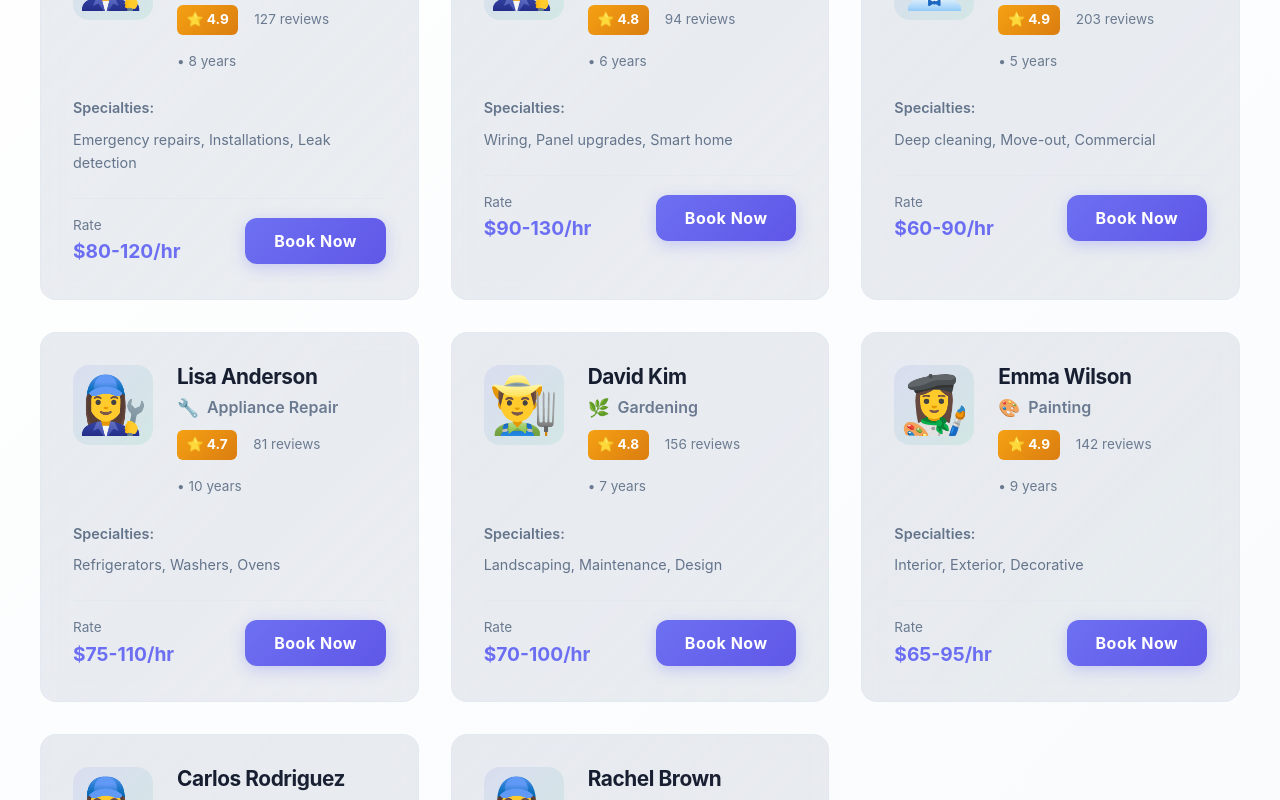
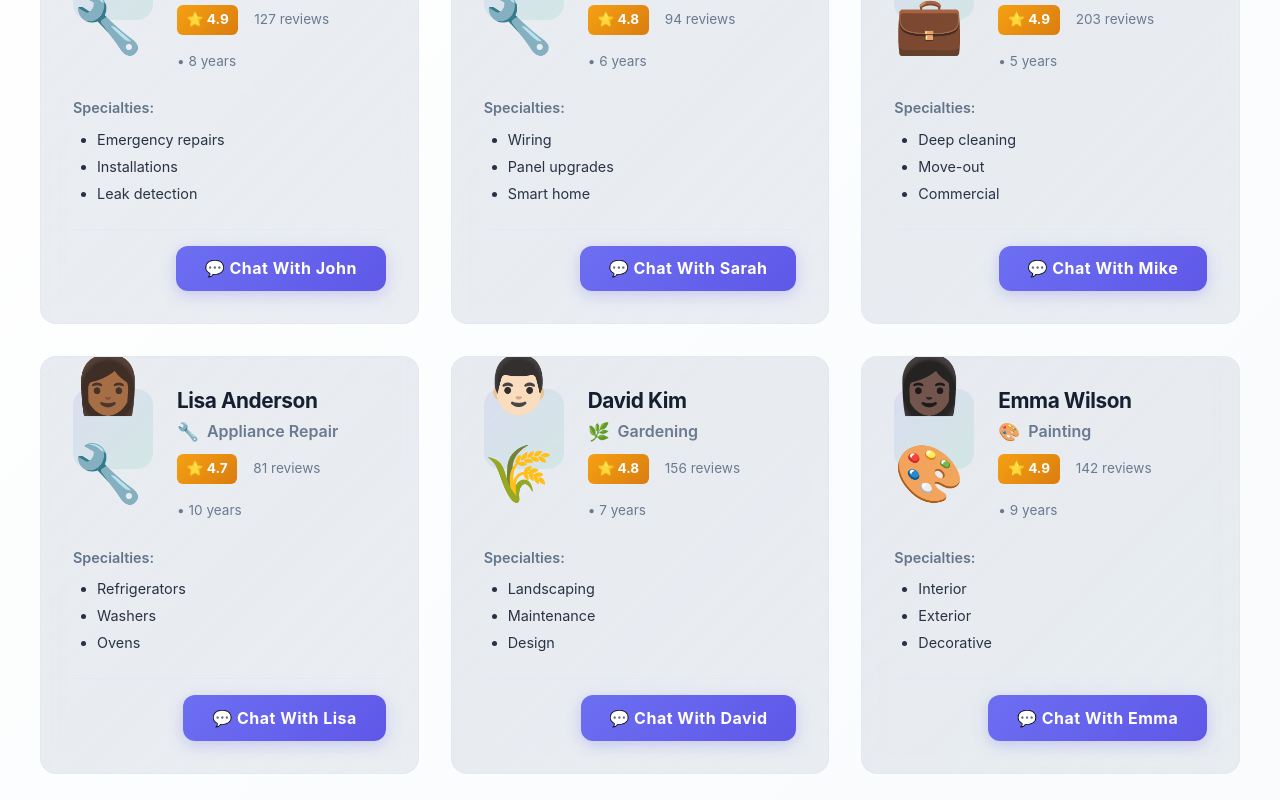
Before and after one commit to trevahkagiso-pixel/Service-Providers, a React (Vite) app in the folder service-booking-fe/: page /providers in a window 1280 px wide. Shown: the part 400-1200 px from the top of the page. Built offline with nearby package versions, Linux system fonts and the light colour scheme.

Commit message:
Chat With

```diff
--- a/service-booking-fe/src/pages/Providers.tsx
+++ b/service-booking-fe/src/pages/Providers.tsx
@@ -1,14 +1,14 @@
 import { SERVICES } from '../constants/services'
 
 const PROVIDERS = [
-  { id: 1, name: 'John Martinez', service: 'Plumbing', rating: 4.9, reviews: 127, experience: '8 years', avatar: '👨‍🔧', price: '$80-120/hr', specialties: 'Emergency repairs, Installations, Leak detection' },
-  { id: 2, name: 'Sarah Chen', service: 'Electrical', rating: 4.8, reviews: 94, experience: '6 years', avatar: '👩‍🔧', price: '$90-130/hr', specialties: 'Wiring, Panel upgrades, Smart home' },
-  { id: 3, name: 'Mike Johnson', service: 'Cleaning', rating: 4.9, reviews: 203, experience: '5 years', avatar: '🧑‍💼', price: '$60-90/hr', specialties: 'Deep cleaning, Move-out, Commercial' },
-  { id: 4, name: 'Lisa Anderson', service: 'Appliance Repair', rating: 4.7, reviews: 81, experience: '10 years', avatar: '👩‍🔧', price: '$75-110/hr', specialties: 'Refrigerators, Washers, Ovens' },
-  { id: 5, name: 'David Kim', service: 'Gardening', rating: 4.8, reviews: 156, experience: '7 years', avatar: '👨‍🌾', price: '$70-100/hr', specialties: 'Landscaping, Maintenance, Design' },
-  { id: 6, name: 'Emma Wilson', service: 'Painting', rating: 4.9, reviews: 142, experience: '9 years', avatar: '👩‍🎨', price: '$65-95/hr', specialties: 'Interior, Exterior, Decorative' },
-  { id: 7, name: 'Carlos Rodriguez', service: 'HVAC', rating: 4.8, reviews: 118, experience: '12 years', avatar: '👨‍🔧', price: '$95-140/hr', specialties: 'Installation, Maintenance, Repair' },
-  { id: 8, name: 'Rachel Brown', service: 'Carpentry', rating: 4.9, reviews: 167, experience: '11 years', avatar: '👩‍🔧', price: '$85-125/hr', specialties: 'Custom furniture, Repairs, Remodeling' }
+  { id: 1, name: 'John Martinez', service: 'Plumbing', rating: 4.9, reviews: 127, experience: '8 years', avatar: '👨🏽🔧', price: '$80-120/hr', specialties: ['Emergency repairs', 'Installations', 'Leak detection'] },
+  { id: 2, name: 'Sarah Chen', service: 'Electrical', rating: 4.8, reviews: 94, experience: '6 years', avatar: '👩🏻🔧', price: '$90-130/hr', specialties: ['Wiring', 'Panel upgrades', 'Smart home'] },
+  { id: 3, name: 'Mike Johnson', service: 'Cleaning', rating: 4.9, reviews: 203, experience: '5 years', avatar: '🧑🏿💼', price: '$60-90/hr', specialties: ['Deep cleaning', 'Move-out', 'Commercial'] },
+  { id: 4, name: 'Lisa Anderson', service: 'Appliance Repair', rating: 4.7, reviews: 81, experience: '10 years', avatar: '👩🏾🔧', price: '$75-110/hr', specialties: ['Refrigerators', 'Washers', 'Ovens'] },
+  { id: 5, name: 'David Kim', service: 'Gardening', rating: 4.8, reviews: 156, experience: '7 years', avatar: '👨🏻🌾', price: '$70-100/hr', specialties: ['Landscaping', 'Maintenance', 'Design'] },
+  { id: 6, name: 'Emma Wilson', service: 'Painting', rating: 4.9, reviews: 142, experience: '9 years', avatar: '👩🏿🎨', price: '$65-95/hr', specialties: ['Interior', 'Exterior', 'Decorative'] },
+  { id: 7, name: 'Carlos Rodriguez', service: 'HVAC', rating: 4.8, reviews: 118, experience: '12 years', avatar: '👨🏽🔧', price: '$95-140/hr', specialties: ['Installation', 'Maintenance', 'Repair'] },
+  { id: 8, name: 'Rachel Brown', service: 'Carpentry', rating: 4.9, reviews: 167, experience: '11 years', avatar: '👩🏾🔧', price: '$85-125/hr', specialties: ['Custom furniture', 'Repairs', 'Remodeling'] }
 ]
 
 export default function Providers() {
@@ -60,18 +60,16 @@ export default function Providers() {
               <p style={{fontSize: '0.9rem', color: 'var(--color-text-light)', marginBottom: 'var(--spacing-sm)', fontWeight: 600}}>
                 Specialties:
               </p>
-              <p style={{fontSize: '0.9rem', margin: 0}}>
-                {provider.specialties}
-              </p>
+              <ul style={{margin: 0, paddingLeft: 'var(--spacing-lg)', fontSize: '0.9rem'}}>
+                {provider.specialties.map((specialty, idx) => (
+                  <li key={idx} style={{marginBottom: 'var(--spacing-xs)'}}>{specialty}</li>
+                ))}
+              </ul>
             </div>
 
-            <div style={{display: 'flex', justifyContent: 'space-between', alignItems: 'center', paddingTop: 'var(--spacing-md)', borderTop: '1px solid var(--color-border)'}}>
-              <div>
-                <span style={{fontSize: '0.85rem', color: 'var(--color-text-light)', display: 'block'}}>Rate</span>
-                <span style={{fontSize: '1.2rem', fontWeight: 700, color: 'var(--color-primary)'}}>{provider.price}</span>
-              </div>
+            <div style={{display: 'flex', justifyContent: 'flex-end', alignItems: 'center', paddingTop: 'var(--spacing-md)', borderTop: '1px solid var(--color-border)'}}>
               <button className="btn btn-primary">
-                Book Now
+                💬 Chat With {provider.name.split(' ')[0]}
               </button>
             </div>
           </div>
```
